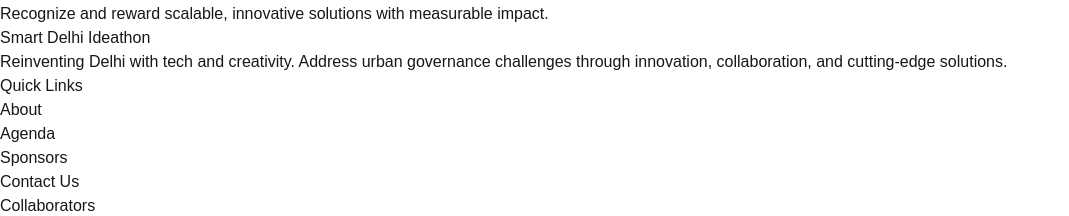
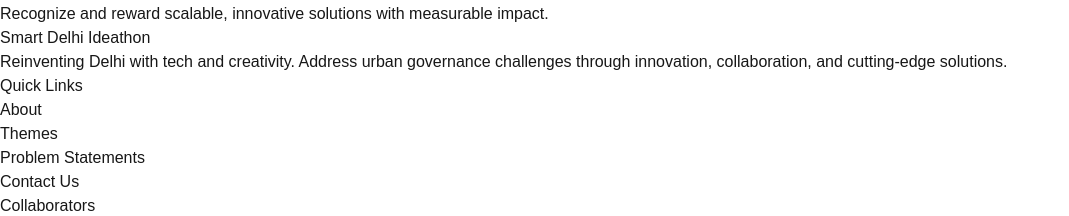
Before and after one commit to Avnish-oP/sdi2025-website, a Next.js app: page / in a window 1280 px wide. Shown: the part 7044-7260 px from the top of the page, without its empty margins (0-1069 px from the left). Built offline with nearby package versions, Linux system fonts and the light colour scheme.

Commit message:
quicklink footer update

```diff
--- a/src/app/contact/page.tsx
+++ b/src/app/contact/page.tsx
@@ -5,7 +5,7 @@ import ContactForm from "@/components/contactUsform"; // Assuming you have a Con
 
 const ContactUs = () => {
   return (
-    <div className="bg-white text-indigo-500 py-20 px-4 gilda-display-regular">
+    <div className="bg-white text-indigo-500 py-20 pt-28 px-4 gilda-display-regular">
       <div className="container mx-auto">
         <motion.h1
           className="text-5xl  text-center mb-10"
--- a/src/components/Footer.tsx
+++ b/src/components/Footer.tsx
@@ -27,23 +27,23 @@ const Footer = () => {
               </li>
               <li>
                 <a
-                  href="#agenda"
+                  href="#themes"
                   className="text-gray-300 hover:text-white transition"
                 >
-                  Agenda
+                  Themes
                 </a>
               </li>
               <li>
                 <a
-                  href="#sponsors"
+                  href="/problem-statements"
                   className="text-gray-300 hover:text-white transition"
                 >
-                  Sponsors
+                  Problem Statements
                 </a>
               </li>
               <li>
                 <a
-                  href="#contact"
+                  href="/contact"
                   className="text-gray-300 hover:text-white transition"
                 >
                   Contact Us
```
